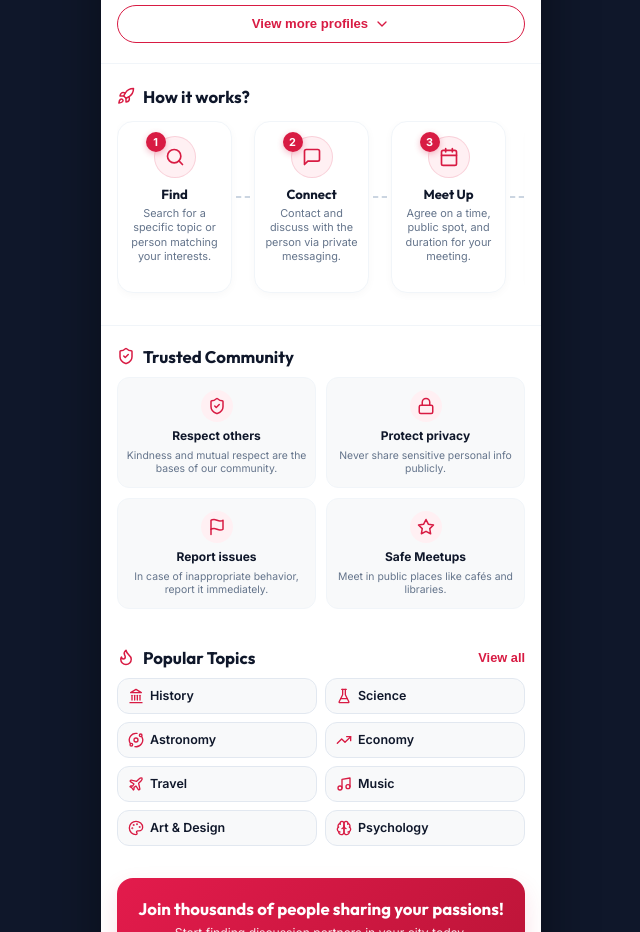
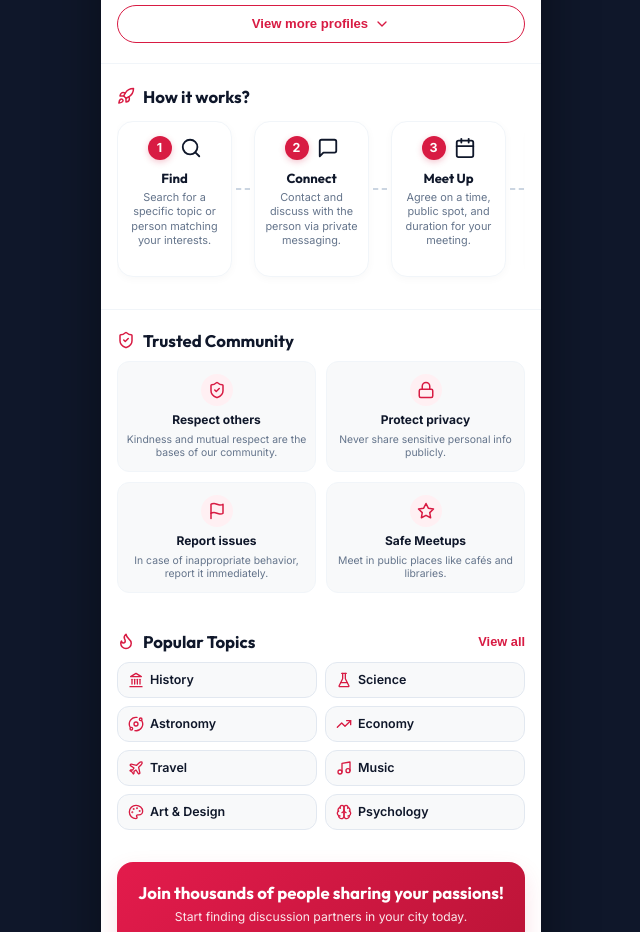
Before and after one commit to NoorFatima323/Un-Vrai-Reseau-Social-App, a React (Vite) app: page / in a window 1280 px wide. Shown: the part 1120-2052 px from the top of the page, without its empty margins (319-959 px from the left). Built offline with nearby package versions, Linux system fonts and the light colour scheme.

Commit message:
Separated step numbers (1,2,3,4) and icons into side-by-side distinct elements matching Image 2 reference mockup

```diff
--- a/src/App.jsx
+++ b/src/App.jsx
@@ -516,10 +516,8 @@ export default function App() {
         <div className="steps-container">
           <div className="step-item">
             <div className="step-top-header">
-              <span className="step-num-badge">1</span>
-              <div className="step-icon-wrapper">
-                <Search size={20} className="step-icon" />
-              </div>
+              <span className="step-number-circle">1</span>
+              <Search size={22} className="step-standalone-icon" />
             </div>
             <h4 className="step-title">Find</h4>
             <p className="step-desc">
@@ -533,10 +531,8 @@ export default function App() {
 
           <div className="step-item">
             <div className="step-top-header">
-              <span className="step-num-badge">2</span>
-              <div className="step-icon-wrapper">
-                <MessageSquare size={20} className="step-icon" />
-              </div>
+              <span className="step-number-circle">2</span>
+              <MessageSquare size={22} className="step-standalone-icon" />
             </div>
             <h4 className="step-title">Connect</h4>
             <p className="step-desc">
@@ -550,10 +546,8 @@ export default function App() {
 
           <div className="step-item">
             <div className="step-top-header">
-              <span className="step-num-badge">3</span>
-              <div className="step-icon-wrapper">
-                <Calendar size={20} className="step-icon" />
-              </div>
+              <span className="step-number-circle">3</span>
+              <Calendar size={22} className="step-standalone-icon" />
             </div>
             <h4 className="step-title">Meet Up</h4>
             <p className="step-desc">
@@ -567,10 +561,8 @@ export default function App() {
 
           <div className="step-item">
             <div className="step-top-header">
-              <span className="step-num-badge">4</span>
-              <div className="step-icon-wrapper">
-                <Handshake size={20} className="step-icon" />
-              </div>
+              <span className="step-number-circle">4</span>
+              <Handshake size={22} className="step-standalone-icon" />
             </div>
             <h4 className="step-title">Share</h4>
             <p className="step-desc">
--- a/src/index.css
+++ b/src/index.css
@@ -850,41 +850,31 @@ body {
 }
 
 .step-top-header {
-  position: relative;
   display: flex;
   align-items: center;
   justify-content: center;
-  margin-bottom: 8px;
+  gap: 8px;
+  margin-bottom: 10px;
 }
 
-.step-num-badge {
-  position: absolute;
-  top: -4px;
-  left: -8px;
+.step-number-circle {
   background-color: var(--primary);
   color: white;
-  width: 20px;
-  height: 20px;
+  width: 24px;
+  height: 24px;
   border-radius: 50%;
   font-weight: 700;
-  font-size: 0.68rem;
+  font-size: 0.78rem;
   display: flex;
   align-items: center;
   justify-content: center;
-  box-shadow: 0 2px 6px rgba(216, 27, 67, 0.3);
-  z-index: 2;
+  flex-shrink: 0;
+  box-shadow: 0 2px 6px rgba(216, 27, 67, 0.25);
 }
 
-.step-icon-wrapper {
-  width: 42px;
-  height: 42px;
-  border-radius: 50%;
-  background-color: var(--primary-light);
-  color: var(--primary);
-  display: flex;
-  align-items: center;
-  justify-content: center;
-  border: 1px solid rgba(216, 27, 67, 0.15);
+.step-standalone-icon {
+  color: var(--text-main);
+  flex-shrink: 0;
 }
 
 .step-title {
```
